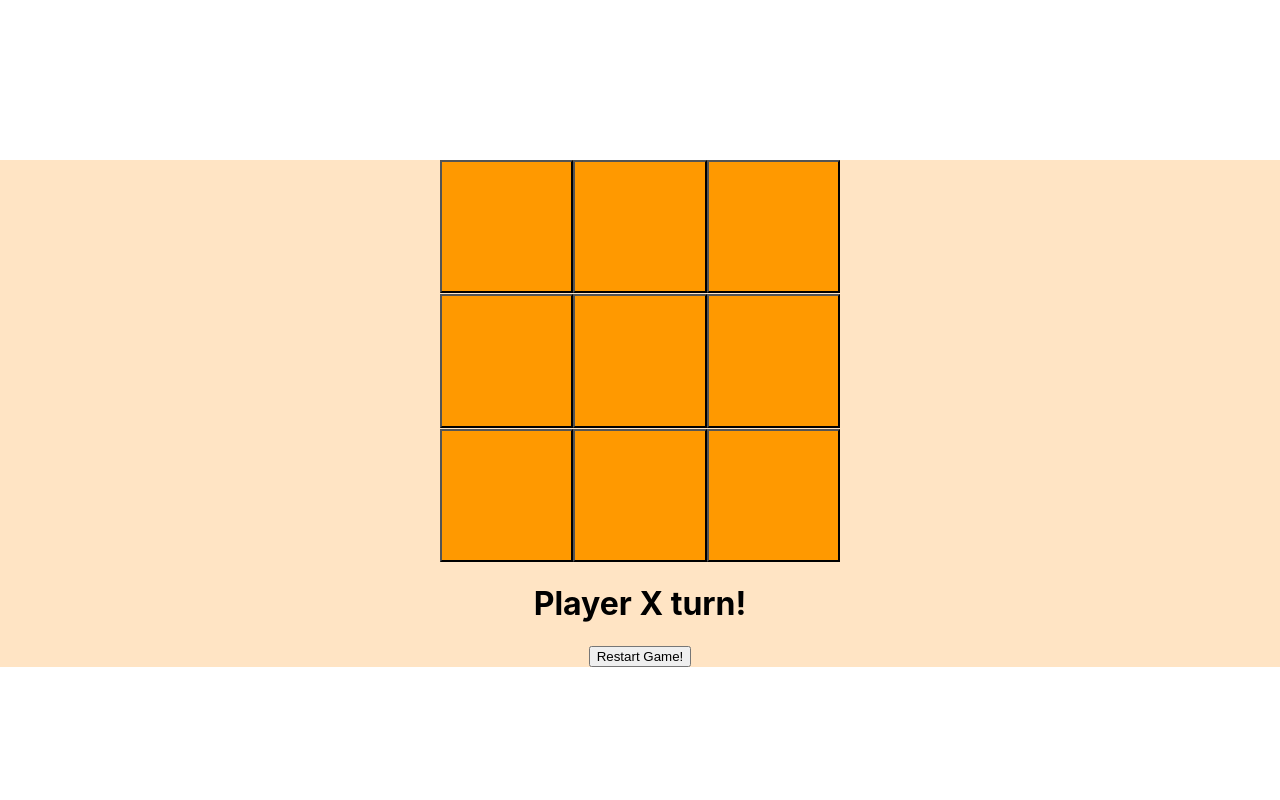
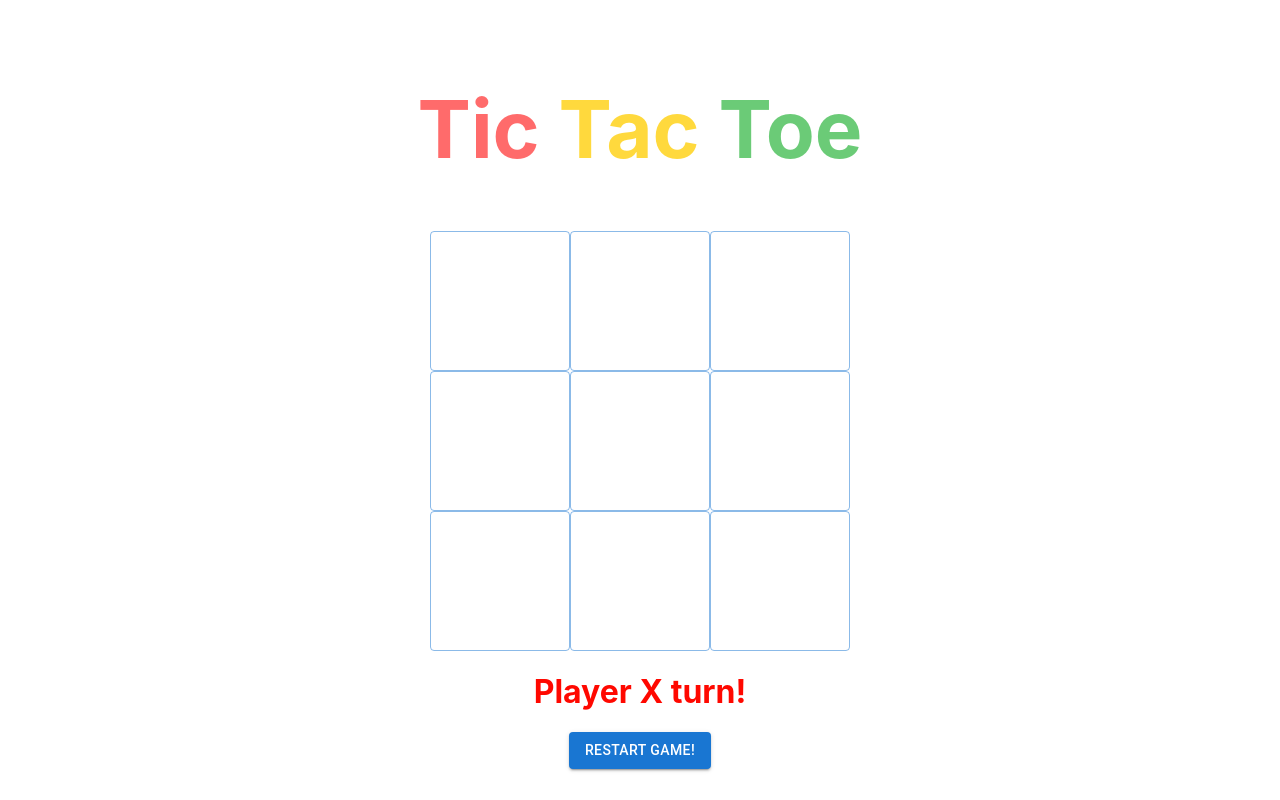
Before and after one commit to DJkal11/Tic-Tac-Toe-Game, a React (Create React App) app in the folder tic-tac-toe/: page / in a window 1280 px wide. Built offline with nearby package versions, Linux system fonts and the light colour scheme.

Commit message:
Added styling to components

```diff
--- a/tic-tac-toe/src/App.css
+++ b/tic-tac-toe/src/App.css
@@ -9,6 +9,26 @@
 }
 
 .Board {
-  margin-top: 10em;
-  background-color: bisque;
+  margin-top: 5em;
+
 }
+
+.Title {
+ font-size: 5em;
+}
+
+.tic{
+  color: #FF6B6B;
+}
+
+.tac {
+  color: #FFD93D;
+}
+
+.toe {
+  color: #6BCB77;
+}
+
+.player-text{
+  color: rgb(255, 8, 0);
+}
--- a/tic-tac-toe/src/components/Block.jsx
+++ b/tic-tac-toe/src/components/Block.jsx
@@ -1,12 +1,12 @@
-
 
 import React from "react";
+import Button from '@mui/material/Button';
 
 function Block({value, onClick}) {
     return (
-      <button className="Block" onClick={onClick}>
+      <Button variant="outlined" className="Block" onClick={onClick}>
         <h1>{value}</h1>
-      </button>
+      </Button>
     );
   }
 
--- a/tic-tac-toe/src/components/Board.jsx
+++ b/tic-tac-toe/src/components/Board.jsx
@@ -1,6 +1,6 @@
 import Block from "./Block";
 import { useState } from 'react';
-
+import Button from '@mui/material/Button';
 
 
 function Board(){
@@ -64,6 +64,7 @@ if (determineWinner(block) || block[position]) {
   return (
 
    <div className="Board">
+       <h1 className="Title"><span className="tic">Tic </span><span className="tac">Tac </span><span className="toe">Toe</span></h1>
      <div>
          <Block value={block[0]} onClick={() => handleClick(0)}/>
          <Block value={block[1]} onClick={() => handleClick(1)}/>
@@ -82,8 +83,8 @@ if (determineWinner(block) || block[position]) {
          <Block value={block[8]} onClick={() => handleClick(8)}/>
      </div>
 
-   <div><h1>{setWinner}</h1></div>
-   <button className="restart" onClick={Restart}>Restart Game!</button>
+   <div><h1 className="player-text">{setWinner}</h1></div>
+   <Button variant="contained" color="primary" onClick={Restart}>Restart Game!</Button>
    </div>
   )
 
```
